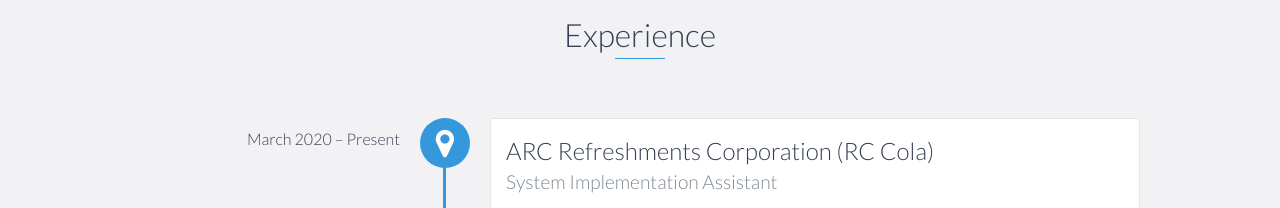
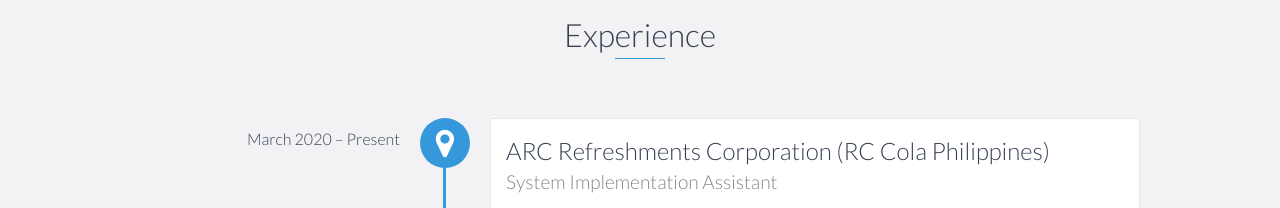
Before and after one commit to carloalonzodelossantos/carloalonzodelossantos.github.io, a website: page index.html in a window 1280 px wide. Shown: the part 1080-1288 px from the top of the page. Drawn offline with nearby package versions, Linux system fonts and the light colour scheme.

Commit message:
Update index.html

```diff
--- a/index.html
+++ b/index.html
@@ -88,7 +88,7 @@
         <h2 class="heading">Experience</h2>
         <div id="experience-timeline">
             <div data-date="March 2020 – Present">
-                <h3>ARC Refreshments Corporation (RC Cola)</h3>
+                <h3>ARC Refreshments Corporation (RC Cola Philippines)</h3>
                 <h4>System Implementation Assistant</h4>
                 <p>
                     To provide interactive visualizations and business intelligence reports and dashboards.
```
